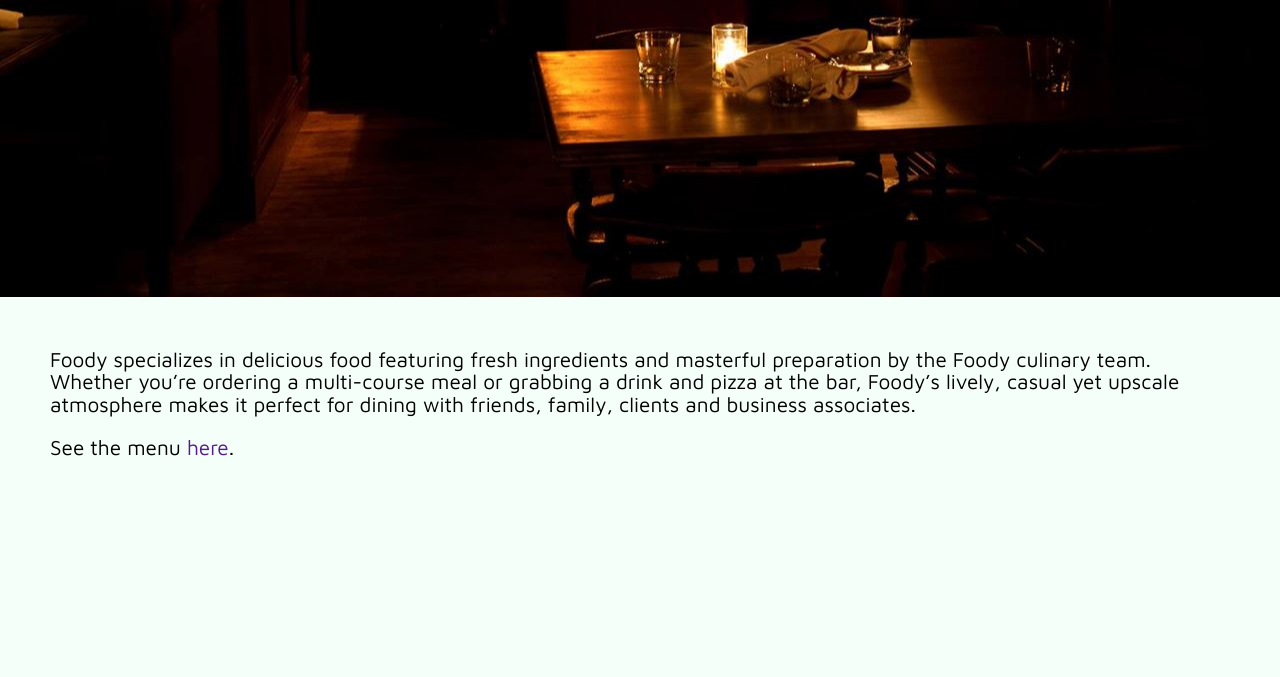
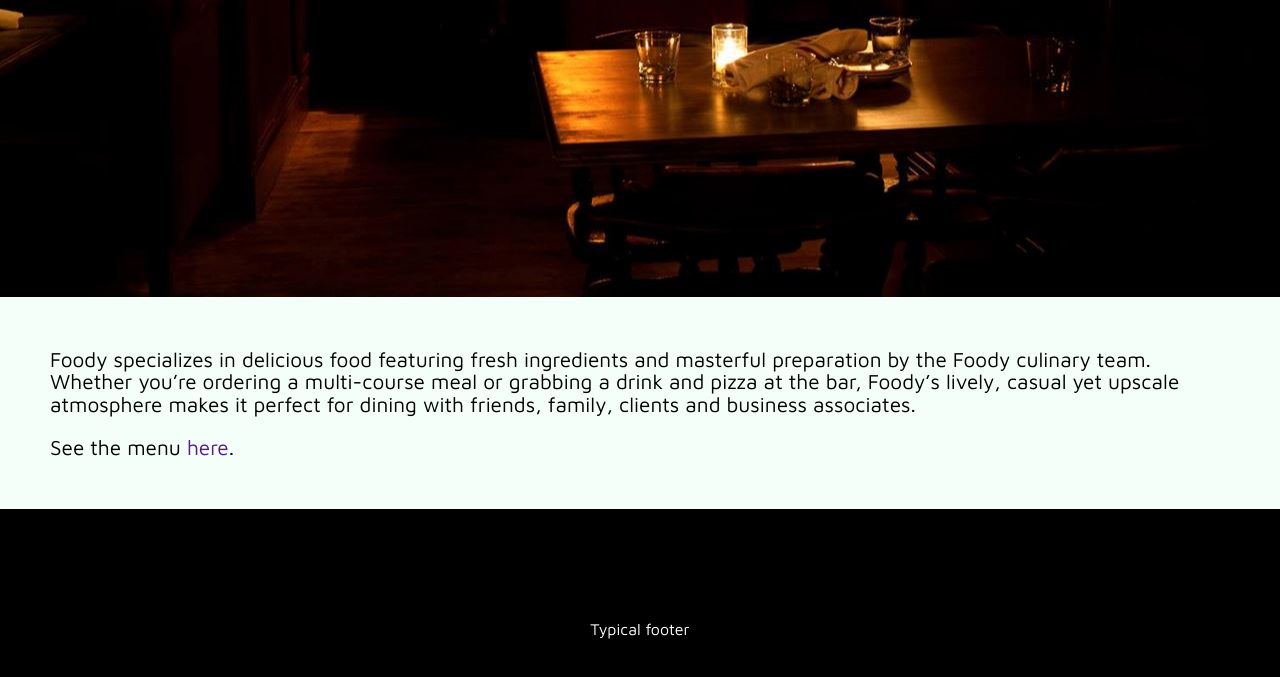
Before and after one commit to updatedMyJournal/restaurant-page, a website built with webpack: page src/index.html in a window 1280 px wide. Shown: the part 503-1180 px from the top of the page. Before the commit the page ends 1012 px from the top, so only its background shows below. Built offline with nearby package versions, Linux system fonts and the light colour scheme.

Commit message:
Add footer

```diff
--- a/src/modules/init.js
+++ b/src/modules/init.js
@@ -10,6 +10,9 @@ function appendInitialDOMElements() {
       <a href="https://www.youtube.com/watch?v=dQw4w9WgXcQ" class="bonus" target="_blank">Bonus</a>
     </nav>
     <div class="container"></div>
+    <footer>
+      <p>Typical footer</p>
+    </footer>
     `
   );
 }
--- a/src/sass/_base.scss
+++ b/src/sass/_base.scss
@@ -72,6 +72,16 @@ h2 {
   font-size: var(--scale2);
 }
 
+footer {
+  display: flex;
+  justify-content: center;
+  align-items: center;
+
+  min-height: 30vh;
+  background-color: black;
+  color: white
+}
+
 @media (min-width: 768px), (min-height: 700px) {
   h1 {
     font-size: var(--scale4);
```
Also changed, not shown: dist/bundle.js, dist/style.css.
